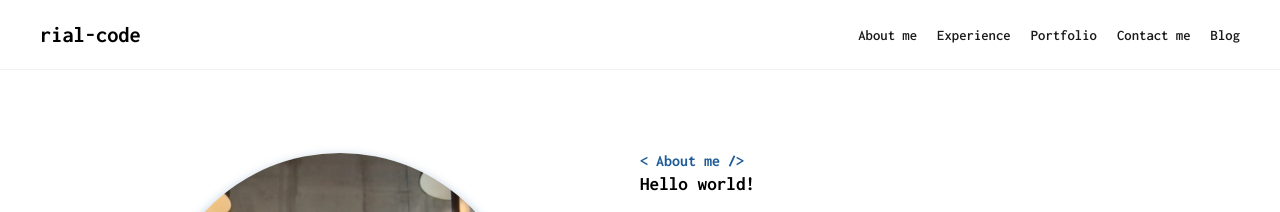
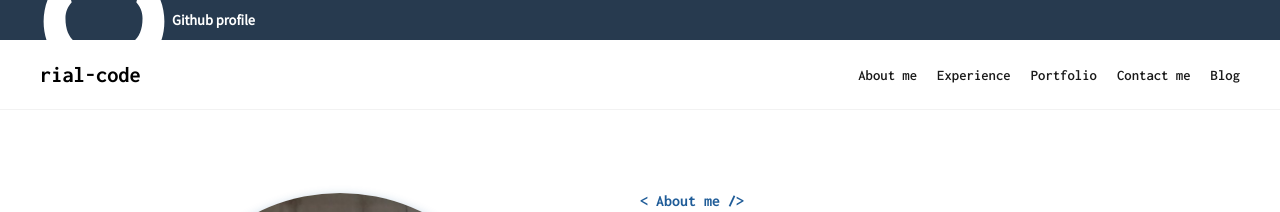
Before and after one commit to rialco/portfolio-astro, an Astro site: page / in a window 1280 px wide. Shown: the top 212 px of the page. Built offline with nearby package versions, Linux system fonts and the light colour scheme; Astro itself is replaced by a stand-in of ours.

Commit message:
feat: add upper header

```diff
--- a/src/components/Navbar.astro
+++ b/src/components/Navbar.astro
@@ -3,6 +3,12 @@ import { Icon } from 'astro-icon/components';
 ---
 
 <header>
+  <div class='upper-header'>
+    <h5 class='github'>
+      <Icon name='github' />
+      <a target='_blank' href='https://github.com/rialco'>Github profile</a>
+    </h5>
+  </div>
   <div class='navbar'>
     <div class='navbar-container'>
       <div class='navbar-left'>
@@ -29,6 +35,7 @@ import { Icon } from 'astro-icon/components';
     display: flex;
     align-items: center;
     justify-content: center;
+    padding: 10px;
   }
 
   .github {
```
